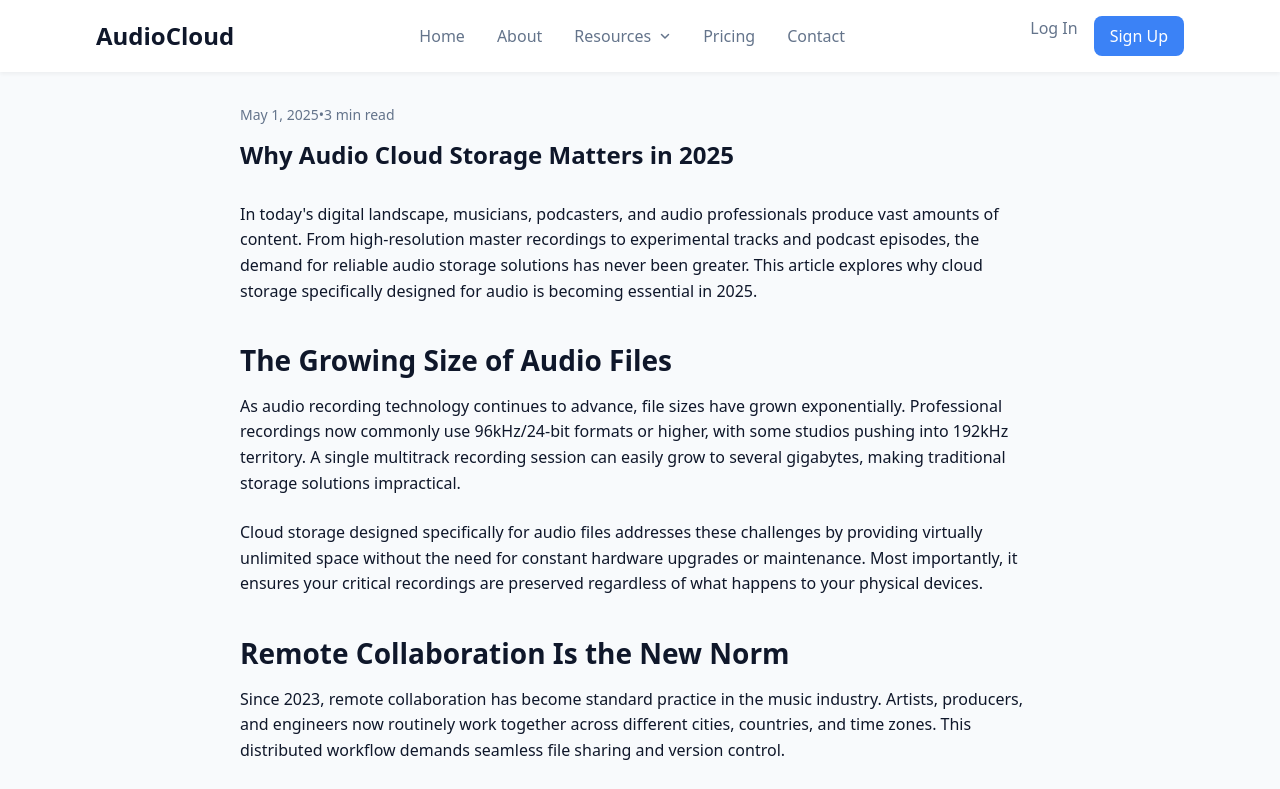
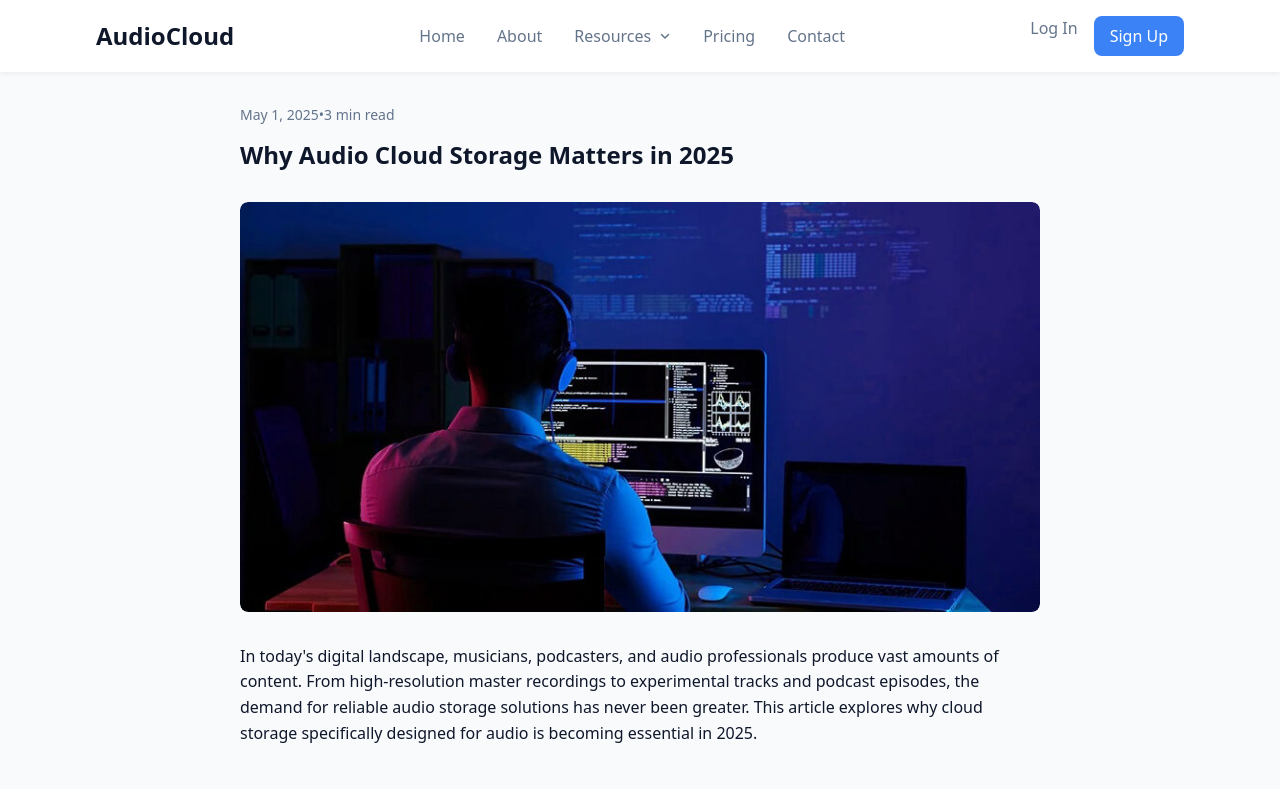
Before and after one commit to fullstacknyc/s3-audio-uploader, a Next.js app: page /blog/why-audio-cloud-storage-matters in a window 1280 px wide. Shown: the top 789 px of the page. Built offline with nearby package versions, Linux system fonts and the light colour scheme; grey boxes are pictures that could not be loaded.

Commit message:
fix blog image display issue

```diff
--- a/app/blog/[slug]/page.tsx
+++ b/app/blog/[slug]/page.tsx
@@ -1,6 +1,7 @@
 // app/blog/[slug]/page.tsx
 import Link from "next/link";
 import { FiArrowLeft } from "react-icons/fi";
+import Image from "next/image";
 import styles from "../blog.module.css";
 import { getAllBlogSlugs, getBlogBySlug } from "@/lib/content/blogs";
 import { notFound } from "next/navigation";
@@ -77,12 +78,15 @@ export default async function BlogPostPage({
         </header>
 
         {blog.imageUrl && (
-          <div
-            className={styles.postFeaturedImage}
-            style={{ backgroundImage: `url(${blog.imageUrl})` }}
-            role="img"
-            aria-label={`Cover image for ${blog.title}`}
-          />
+          <div className={styles.postFeaturedImageContainer}>
+            <Image
+              src={blog.imageUrl}
+              alt={`Cover image for ${blog.title}`}
+              className={styles.postFeaturedImage}
+              width={800}
+              height={450}
+            />
+          </div>
         )}
 
         <div
--- a/app/blog/blog.module.css
+++ b/app/blog/blog.module.css
@@ -115,11 +115,20 @@
   margin-bottom: 2rem;
 }
 
+.postFeaturedImageContainer {
+  width: 100%;
+  margin-bottom: 2rem;
+  border-radius: var(--radius);
+  overflow: hidden;
+}
+
 .postFeaturedImage {
   width: 100%;
   height: auto;
+  max-height: 500px;
+  object-fit: cover;
   border-radius: var(--radius);
-  margin-bottom: 2rem;
+  display: block;
 }
 
 .postMeta {
@@ -150,7 +159,8 @@
   font-size: 1.5rem;
 }
 
-.postBody ul, .postBody ol {
+.postBody ul,
+.postBody ol {
   margin-bottom: 1.5rem;
   padding-left: 1.5rem;
 }
--- a/lib/content/blogs/secure-audio-sharing.ts
+++ b/lib/content/blogs/secure-audio-sharing.ts
@@ -7,7 +7,7 @@ const blog: Blog = {
   date: 'April 28, 2025',
   excerpt:
     "Sharing high-quality audio files securely is essential for professionals. Learn the best practices to keep your audio files protected while maintaining quality.",
-  imageUrl: "/blog/secure-sharing.jpg",
+  imageUrl: "/secure-sharing.jpg",
   content: `
       <p>
         For musicians, audio engineers, and content creators, sharing high-quality audio files securely has become
--- a/lib/content/blogs/top-5-tools-for-musicians.ts
+++ b/lib/content/blogs/top-5-tools-for-musicians.ts
@@ -7,7 +7,7 @@ const blog: Blog = {
   date: 'April 22, 2025',
   excerpt:
     "From cloud storage services to specialized platforms, discover the best tools available for musicians to store and organize their audio files efficiently.",
-  imageUrl: "/blog/music-tools.jpg",
+  imageUrl: "/music-tools.jpg",
   content: `
       <p>
         Managing your growing library of audio files is one of the biggest challenges musicians face today.
--- a/lib/content/blogs/why-audio-cloud-storage-matters.ts
+++ b/lib/content/blogs/why-audio-cloud-storage-matters.ts
@@ -6,7 +6,7 @@ const blog: Blog = {
   title: 'Why Audio Cloud Storage Matters in 2025',
   date: 'May 1, 2025',
   excerpt: 'With the increasing amount of digital audio content being created daily, secure and reliable cloud storage has become more important than ever for musicians and content creators.',
-  imageUrl: '/blog/audio-cloud-storage.jpg',
+  imageUrl: '/audio-cloud-storage.jpg',
   content: `
       <p>
         In today's digital landscape, musicians, podcasters, and audio professionals produce vast amounts of content.
```
